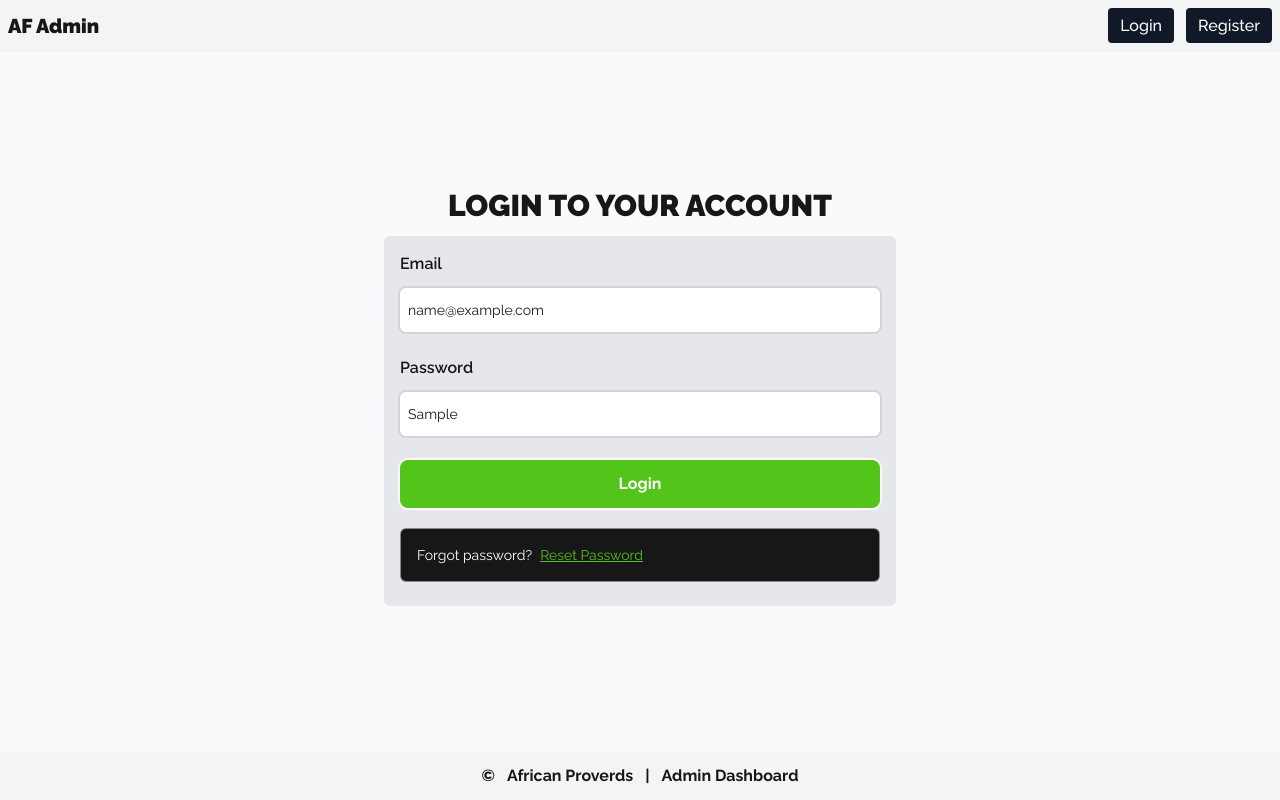
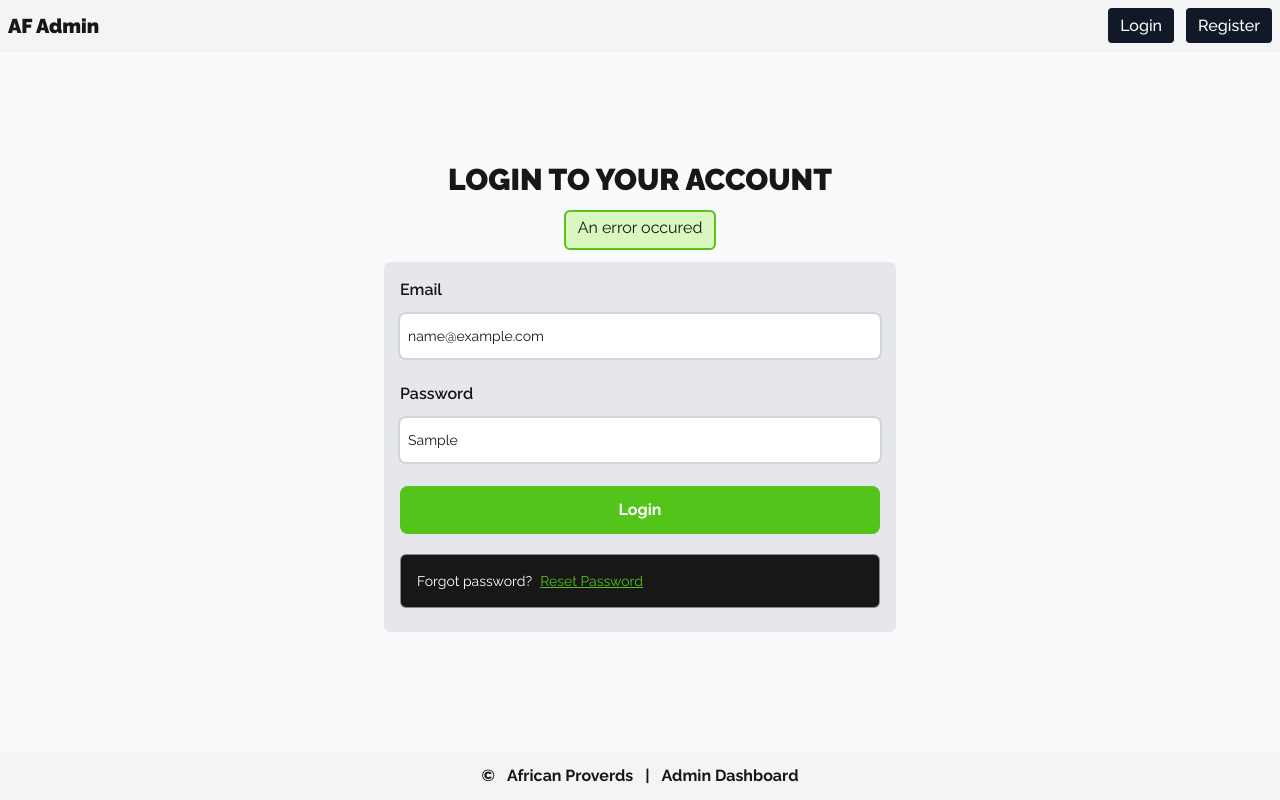
Before and after one commit to elvis-ndubuisi/african-proverbs-admin, a React (Vite) app: page /auth in a window 1280 px wide. Both pictures are taken after typing "name@example.com", "Sample" into the empty fields and a click on the button "Login". Built offline with nearby package versions, Linux system fonts and the light colour scheme; no server answers.

Commit message:
Login api hooked up

```diff
--- a/src/pages/auth/Login.tsx
+++ b/src/pages/auth/Login.tsx
@@ -9,10 +9,18 @@ import { zodResolver } from "@hookform/resolvers/zod";
 import loginSchema, { LoginInput } from "../../schemas/login.schema";
 import React from "react";
 import { loginAdmin } from "../../services/auth.service";
-import { redirect } from "react-router-dom";
+import { useNavigate } from "react-router-dom";
+
+type CustomRes = {
+  server: string;
+  desc?: string;
+};
 
 export default function Login() {
-  const [loading, setLoading] = React.useState<boolean>(false);
+  const navigate = useNavigate();
+  const [waiting, setWaiting] = React.useState<boolean>(false);
+  const [hasError, setHasError] = React.useState<boolean>(false);
+  const [errData, setErrData] = React.useState<CustomRes>({ server: "" });
 
   const {
     register,
@@ -22,18 +30,54 @@ export default function Login() {
     resolver: zodResolver(loginSchema),
   });
 
-  function onSubmit(values: LoginInput) {
-    loginAdmin(values)
+  async function onSubmit(values: LoginInput) {
+    setWaiting(true);
+    await loginAdmin(values)
       .then((response) => {
-        //
-        redirect("/dashboard");
+        /**
+         * An object with accessToken, and refreshToke field is return;
+         * Cookie params are access-token & refresh-token
+         */
+        navigate("/dashboard");
       })
-      .catch((error) => {});
+      .catch((error) => {
+        setHasError(true);
+        if (
+          error?.response?.status === 403 ||
+          error?.response?.status === 401
+        ) {
+          // 403 forbidden - verify account.
+          // 401 unauthorized - invalid email or password.
+          setErrData({
+            server: error?.response?.data,
+          });
+          return;
+        }
+        setErrData({
+          server: "An error occured",
+        });
+      });
+    setWaiting(false);
   }
+
+  React.useEffect(() => {
+    let timer: any;
+    if (hasError) {
+      timer = setTimeout(() => {
+        setHasError(false);
+        setErrData({ server: "", desc: "" });
+      }, 4000);
+    }
+    return () => {
+      clearTimeout(timer);
+    };
+  }, [hasError]);
 
   return (
     <div className="w-full max-w-3xl mx-auto flex flex-col items-center justify-center my-4">
       <SectionHeading>Login to your account</SectionHeading>
+
+      {hasError && <Response customRes={errData} />}
 
       <form
         onSubmit={handleSubmit(onSubmit)}
@@ -66,8 +110,9 @@ export default function Login() {
         <button
           type="submit"
           className="px-2 py-3 bg-polar-green-500 text-white font-bold rounded-lg hover:opacity-80 focus:ring-2 focus:ring-white"
+          disabled={waiting}
         >
-          Login
+          {waiting ? "Submitting...." : "Login"}
         </button>
 
         <FormFooter>
@@ -85,3 +130,12 @@ export default function Login() {
     </div>
   );
 }
+
+function Response({ customRes }: { customRes: CustomRes }): JSX.Element {
+  return (
+    <div className="border-2 border-polar-green-500 bg-polar-green-100 rounded-md px-3 py-1 mt-3 max-w-lg text-center">
+      <p className="font-base mb-1">{customRes.server}</p>
+      {customRes.desc && <p>{customRes.desc}</p>}
+    </div>
+  );
+}
```
